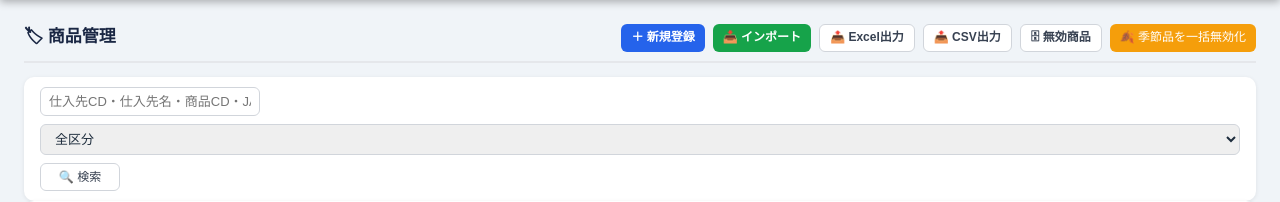
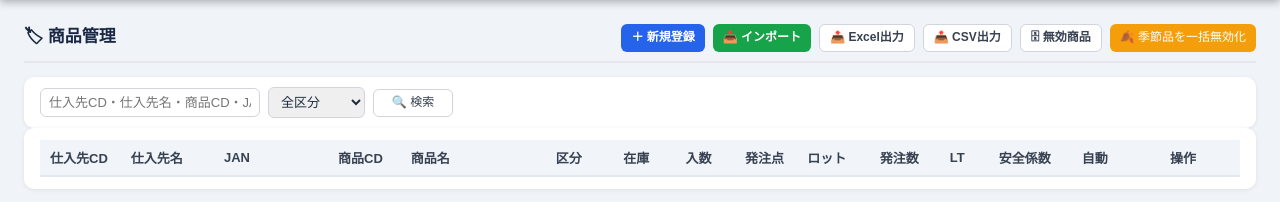
Before and after one commit to r-tanaka3219/my-project, a Flask app: page /products in a window 1280 px wide. Shown: the part 52-254 px from the top of the page. Run offline with Flask 3, Linux system fonts and the light colour scheme; the visitor is signed in with stand-in values (Sample User, id 1); data that the repository does not hold is empty; some libraries are stand-ins or nearby versions.

Commit message:
fix: 区分プルダウンの幅をコンテンツに合わせて縮小
Co-Authored-By: Claude Sonnet 4.6 <noreply@anthropic.com>

```diff
--- a/templates/products.html
+++ b/templates/products.html
@@ -18,7 +18,7 @@
 <div class="card" style="padding:10px 16px;margin-bottom:0">
   <form method="get" action="/products" class="search-form" style="flex-wrap:wrap;gap:8px">
     <input type="text" name="q" value="{{ q }}" placeholder="仕入先CD・仕入先名・商品CD・JAN・商品名">
-    <select name="ptype" style="padding:6px 10px;border:1px solid #d1d5db;border-radius:6px;font-size:13px">
+    <select name="ptype" style="padding:6px 8px;border:1px solid #d1d5db;border-radius:6px;font-size:13px;width:auto">
       <option value="" {% if not ptype %}selected{% endif %}>全区分</option>
       <option value="通常品" {% if ptype == '通常品' %}selected{% endif %}>通常品</option>
       <option value="季節品" {% if ptype == '季節品' %}selected{% endif %}>🍂 季節品</option>
--- a/templates/products_inactive.html
+++ b/templates/products_inactive.html
@@ -21,7 +21,7 @@
 <div class="card">
   <form method="get" action="/products/inactive" class="search-form" style="margin-bottom:12px;flex-wrap:wrap;gap:8px">
     <input type="text" name="q" value="{{ q or '' }}" placeholder="仕入先CD・仕入先名・商品CD・JAN・商品名">
-    <select name="ptype" style="padding:6px 10px;border:1px solid #d1d5db;border-radius:6px;font-size:13px">
+    <select name="ptype" style="padding:6px 8px;border:1px solid #d1d5db;border-radius:6px;font-size:13px;width:auto">
       <option value="" {% if not ptype %}selected{% endif %}>全区分</option>
       <option value="通常品" {% if ptype == '通常品' %}selected{% endif %}>通常品</option>
       <option value="季節品" {% if ptype == '季節品' %}selected{% endif %}>🍂 季節品</option>
```
